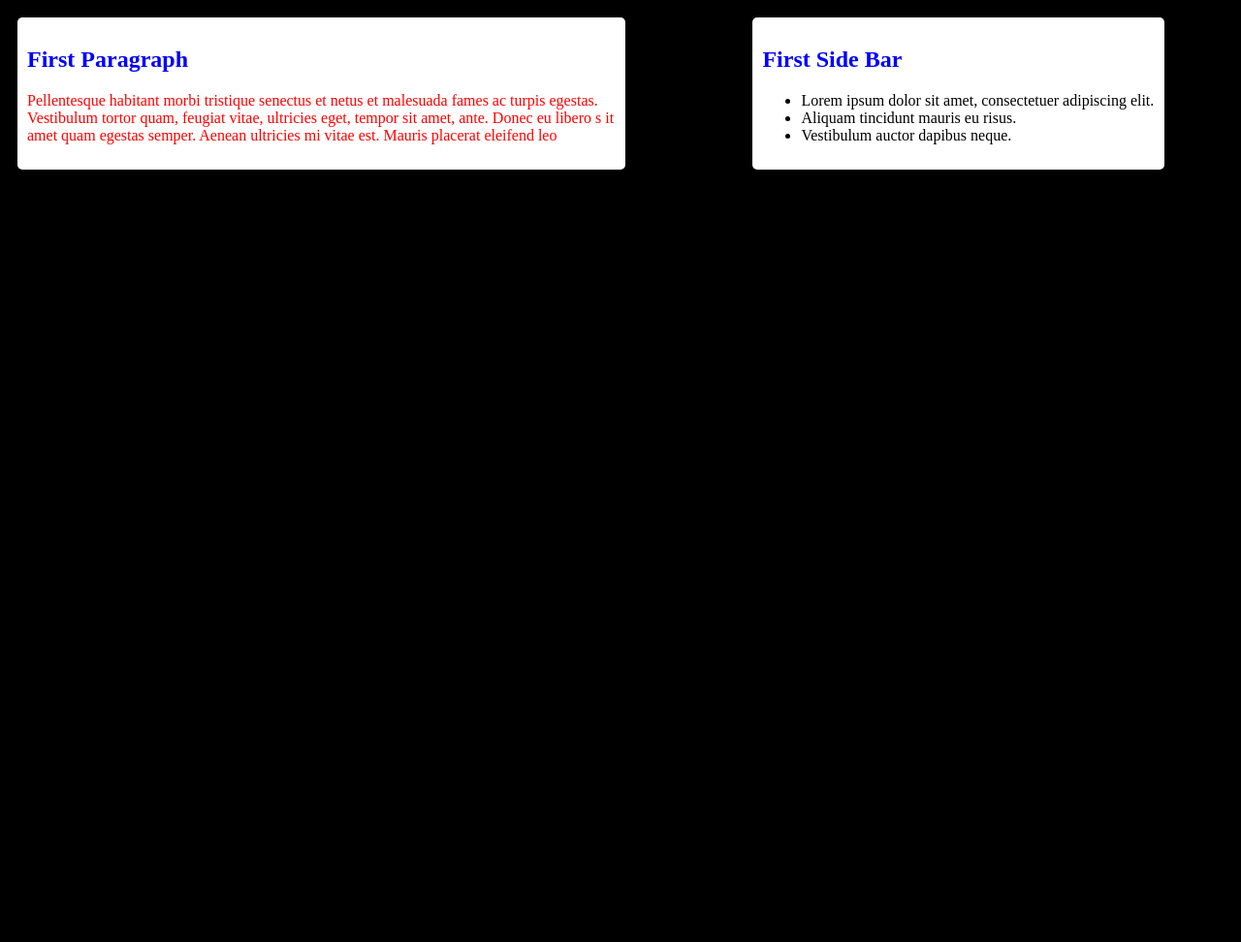
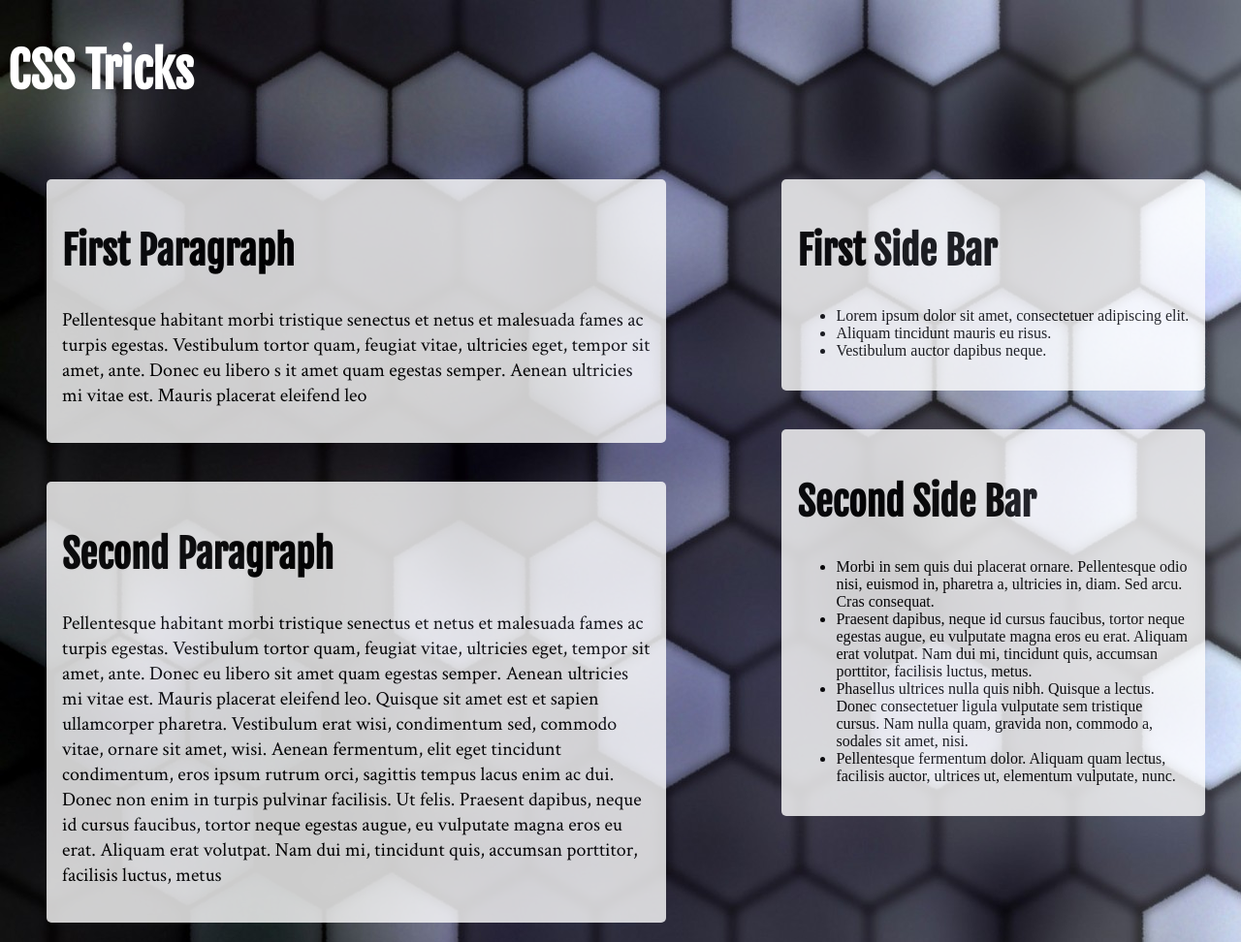
Before and after one commit to robdunn220/DC_Day4, a plain HTML site: page CSSTricks/index.html in a window 1280 px wide. Shown: the whole page at 97% size. Before the commit the page ends 800 px from the top, so only its background shows below. Drawn offline with Linux system fonts and the light colour scheme.

Commit message:
Added Styles, added header

```diff
--- a/CSSTricks/cssTrickStyle.css
+++ b/CSSTricks/cssTrickStyle.css
@@ -1,5 +1,28 @@
 .wrapper {
   display: block;
+}
+
+header {
+  position: relative;
+  display: block;
+  top: 0;
+  left: 0;
+  width: 100%;
+}
+
+#title-text {
+  color: white;
+  font-family: 'Fjalla One', sans-serif;
+  font-size: 50px;
+  position: relative;
+}
+
+.header-menu {
+  display: block;
+}
+
+.title {
+  margin: 0px 40px 0px 20px;
 }
 
 .main-content-left {
@@ -18,19 +41,27 @@
   background-color: white;
   width: 80%;
   height: auto;
-  padding: 10px;
-  margin: 10px 0px 10px 10px;
+  padding: 16px;
+  margin: 40px 0px 0px 40px;
   border-radius: 5px;
+  opacity: 0.8;
+  margin-bottom: 20px;
 }
 
 body {
-  background-color: black;
+  background-image: url(Background.jpg);
+
 }
 
 h2 {
-  color: blue;
+  color: black;
+  font-family: 'Fjalla One', sans-serif;
+  font-size: 40px;
+  font-weight: bold;
 }
 
 p {
-  color: red;
+  color: black;
+  font-family: 'Crimson Text', serif;
+  font-size: 20px;
 }
--- a/CSSTricks/index.html
+++ b/CSSTricks/index.html
@@ -3,9 +3,13 @@
   <head>
     <meta charset="utf-8">
     <link rel="stylesheet" href="cssTrickStyle.css" media="screen" title="no title">
+    <link href="https://fonts.googleapis.com/css?family=Crimson+Text|Fjalla+One" rel="stylesheet">
     <title>CSS Tricks Mock</title>
   </head>
   <body>
+    <header>
+      <h2 id="title-text">CSS Tricks</h2>
+    </header>
     <div class="wrapper">
       <div class="main-content-left">
           <div class="box">
@@ -14,6 +18,17 @@
               Pellentesque habitant morbi tristique senectus et netus et malesuada fames ac turpis egestas. Vestibulum
               tortor quam, feugiat vitae, ultricies eget, tempor sit amet, ante. Donec eu libero s
               it amet quam egestas semper. Aenean ultricies mi vitae est. Mauris placerat eleifend leo
+            </p>
+          </div>
+          <div class="box">
+            <h2>Second Paragraph</h2>
+            <p>Pellentesque habitant morbi tristique senectus et netus et malesuada fames ac turpis egestas. Vestibulum tortor quam,
+               feugiat vitae, ultricies eget, tempor sit amet, ante. Donec eu libero sit amet quam egestas semper. Aenean ultricies mi
+               vitae est. Mauris placerat eleifend leo. Quisque sit amet est et sapien ullamcorper pharetra. Vestibulum erat wisi,
+               condimentum sed, commodo vitae, ornare sit amet, wisi. Aenean fermentum, elit eget tincidunt condimentum, eros ipsum
+               rutrum orci, sagittis tempus lacus enim ac dui. Donec non enim in turpis pulvinar facilisis. Ut felis.
+               Praesent dapibus, neque id cursus faucibus, tortor neque egestas augue, eu vulputate magna eros eu erat.
+               Aliquam erat volutpat. Nam dui mi, tincidunt quis, accumsan porttitor, facilisis luctus, metus
             </p>
           </div>
       </div>
@@ -27,6 +42,18 @@
             <li>Vestibulum auctor dapibus neque.</li>
           </ul>
         </div>
+        <div class="box">
+          <h2>Second Side Bar</h2>
+          <ul>
+            <li>Morbi in sem quis dui placerat ornare. Pellentesque odio nisi, euismod in, pharetra a, ultricies in, diam.
+              Sed arcu. Cras consequat.</li>
+            <li>Praesent dapibus, neque id cursus faucibus, tortor neque egestas augue, eu vulputate magna eros eu erat.
+              Aliquam erat volutpat. Nam dui mi, tincidunt quis, accumsan porttitor, facilisis luctus, metus.</li>
+            <li>Phasellus ultrices nulla quis nibh. Quisque a lectus. Donec consectetuer ligula vulputate sem tristique cursus.
+              Nam nulla quam, gravida non, commodo a, sodales sit amet, nisi.</li>
+            <li>Pellentesque fermentum dolor. Aliquam quam lectus, facilisis auctor, ultrices ut, elementum vulputate, nunc.</li>
+          </ul>
+        </div>
       </div>
     </div>
   </body>
```
Also changed, not shown: CSSTricks/Background.jpg (added), 2 other files.
